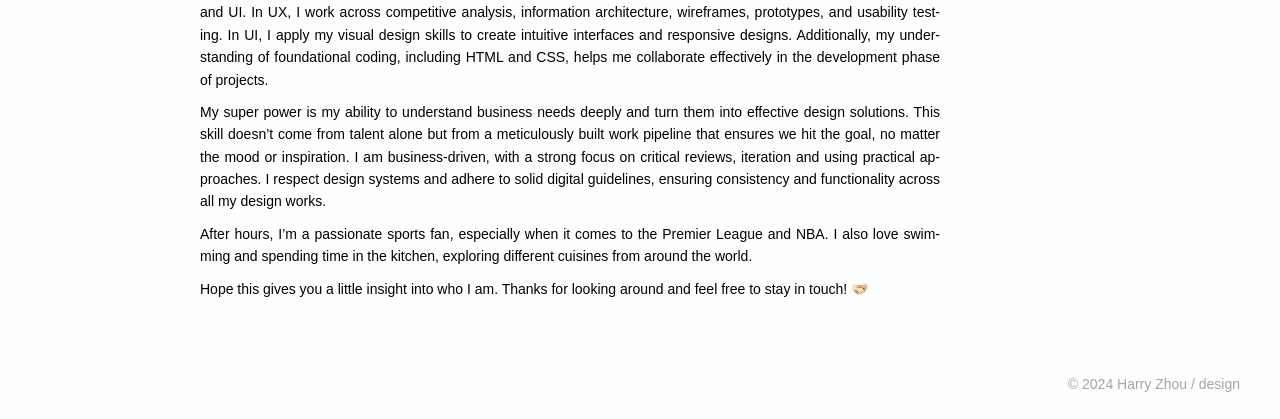
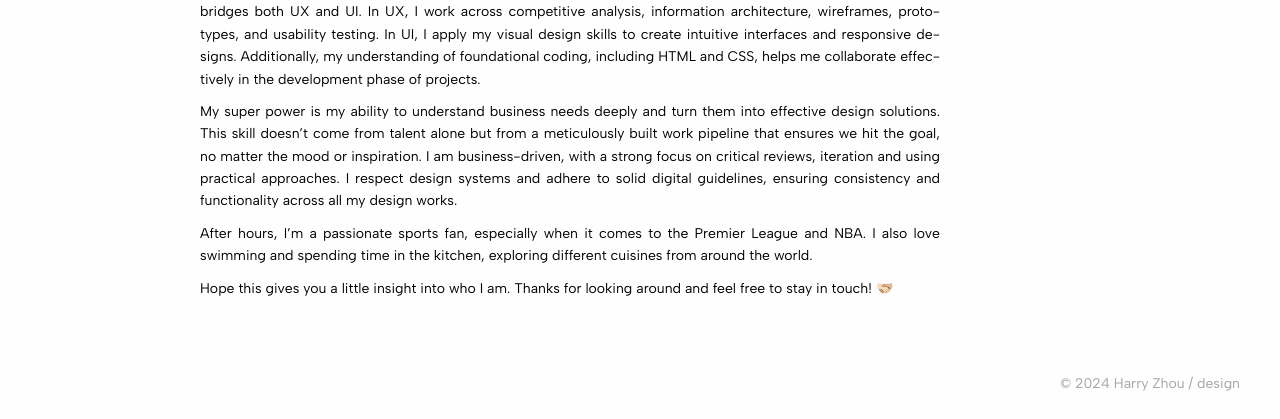
Before and after one commit to h4lfh4rri/webisite-portfolio, a plain HTML site: page about.html in a window 1280 px wide. Shown: the part 381-800 px from the top of the page. Drawn offline with nearby package versions, Linux system fonts and the light colour scheme.

Commit message:
Update styles-secondary.css

```diff
--- a/styles-secondary.css
+++ b/styles-secondary.css
@@ -14,7 +14,7 @@ body {
     flex-direction: column;
     padding: 40px 40px 0 40px;
     margin: 0;
-    font-family: 'Quattrocento Sans', sans-serif;
+    font-family: "Albert Sans", serif;
     line-height: 1.6;
     min-height: 100vh;
     overflow: auto;
```
